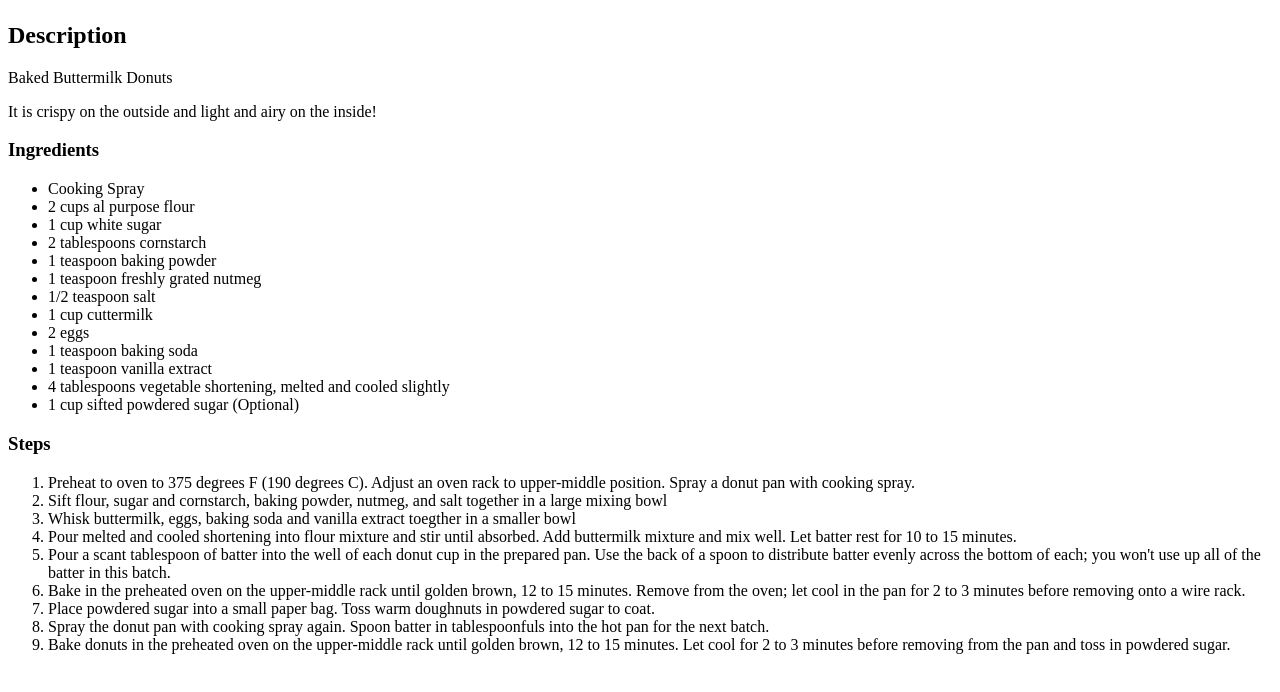
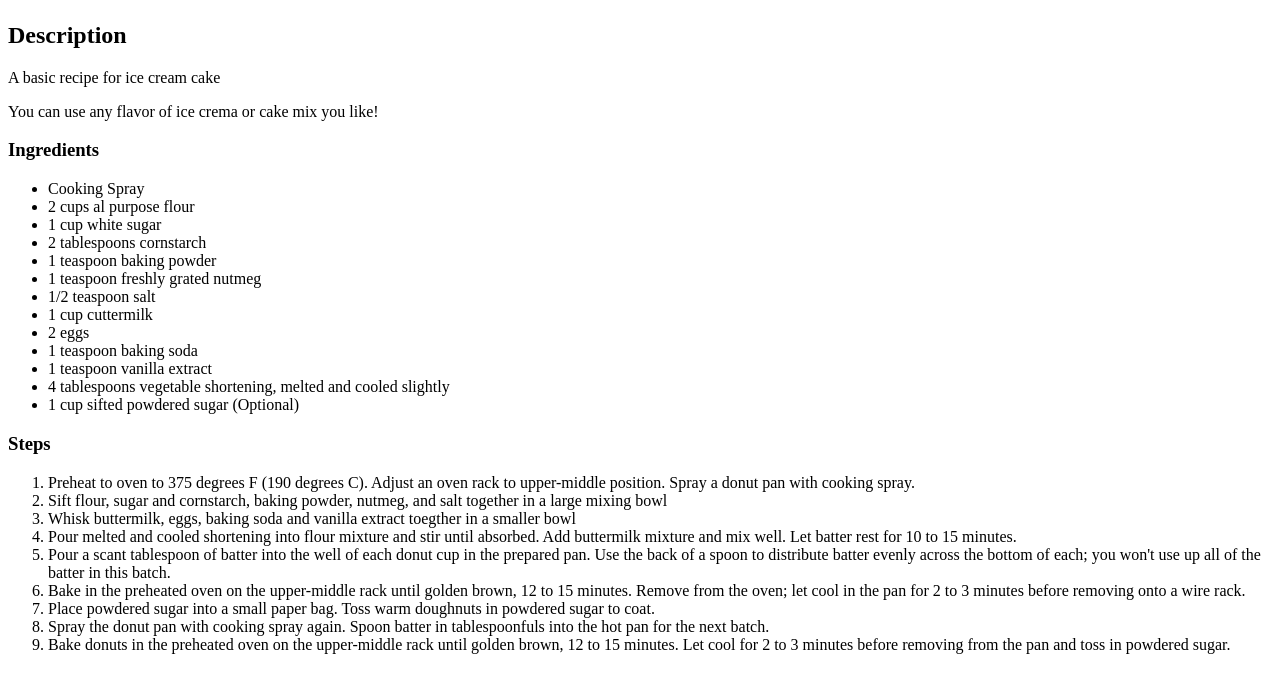
Before and after one commit to JohnServo24/recipes, a plain HTML site: page recipes/ice_cream_cake.html in a window 1280 px wide. Shown: the part 98-790 px from the top of the page. Drawn offline with Linux system fonts and the light colour scheme.

Commit message:
Added description

```diff
--- a/recipes/ice_cream_cake.html
+++ b/recipes/ice_cream_cake.html
@@ -9,8 +9,8 @@
         <img src="../images/ice_cream_cake.webp">
 
         <h2>Description</h2>
-        <p>Baked Buttermilk Donuts</p>
-        <p>It is crispy on the outside and light and airy on the inside!</p>
+        <p>A basic recipe for ice cream cake</p>
+        <p>You can use any flavor of ice crema or cake mix you like!</p>
 
         <h3>Ingredients</h3>
         <ul>
```
